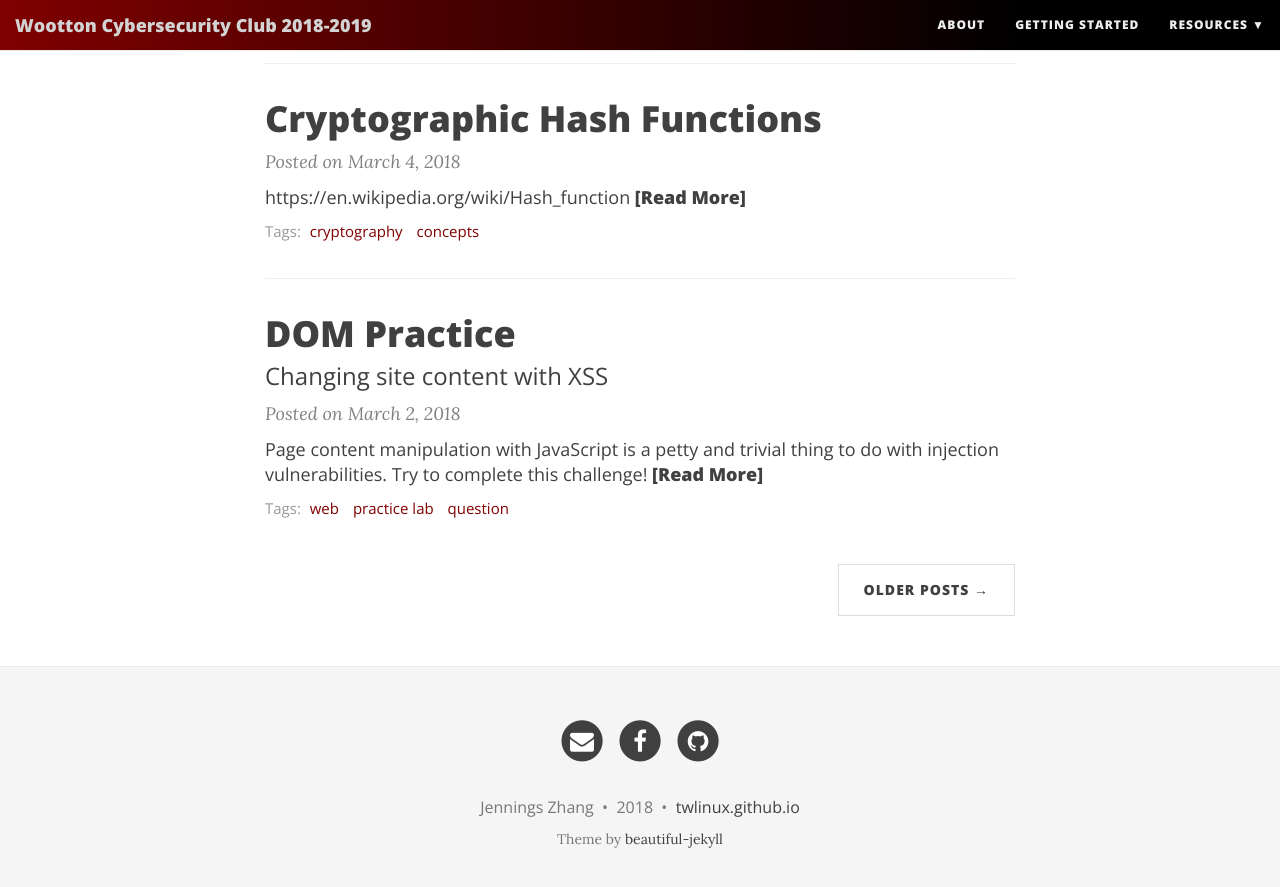
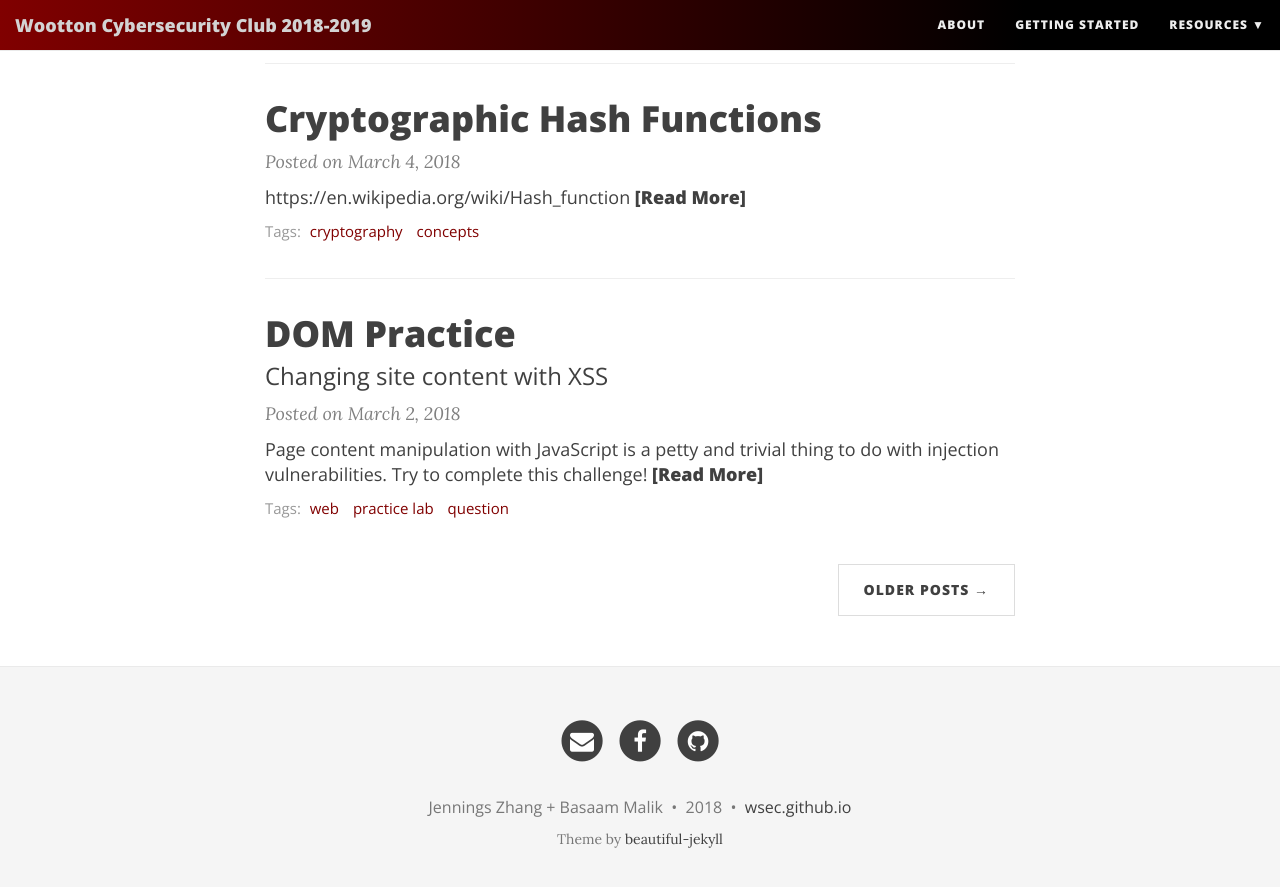
Before and after one commit to wsec/basaam0.github.io, a Jekyll site: the page built from index.html, in a window 1280 px wide and 900 px high, scrolled down 1473 px. Shown: the top 887 px of the window. Built offline with Jekyll 4.4.1, drawn with Linux system fonts in a browser that asks for light colours; nearby versions of some CDN libraries; the list of posts is cut into pages by our own code.

Commit message:
Update _config.yml

```diff
--- a/_config.yml
+++ b/_config.yml
@@ -12,7 +12,7 @@ navbar-links:
   Resources:
     - Arch Linux wiki: "https://wiki.archlinux.org/"
     - Notes (PDF): "http://books.goalkicker.com/LinuxBook/"
-    - Common commands: "https://github.com/jennydaman/twlinux/wiki/Basic-UNIX-and-bash-commands"
+    - Common commands: "https://github.com/wsec/club/wiki/Basic-UNIX-and-bash-commands"
 
 avatar: "/img/darkred-terminal.png"
 
@@ -32,13 +32,13 @@ footer-link-col: "#404040"
 # --- Footer options --- #
 
 author:
-  name: Jennings Zhang
+  name: Jennings Zhang + Basaam Malik
 
 # Select your active Social Network Links.
 social-network-links:
   email: "twlinux86@gmail.com"
-  facebook: "groups/140764279769355"
-  github: "twlinux"
+  facebook: "whscyber"
+  github: "wsec"
 #  rss: true
 # twitter: daattali
 # reddit: yourname
@@ -64,11 +64,11 @@ share-links-active:
 
 # How to display the link to the website in the footer
 # Remove this if you don't want a link in the footer
-url-pretty: "twlinux.github.io"
+url-pretty: "wsec.github.io"
 
 # --- Misc --- #
 # Fill in your Disqus shortname (NOT the userid) if you want to support Disqus comments
-disqus: "twlinux"
+disqus: "wsec"
 
 # Fill in your Google Analytics ID to track your website using GA
 #google_analytics: ""
```
